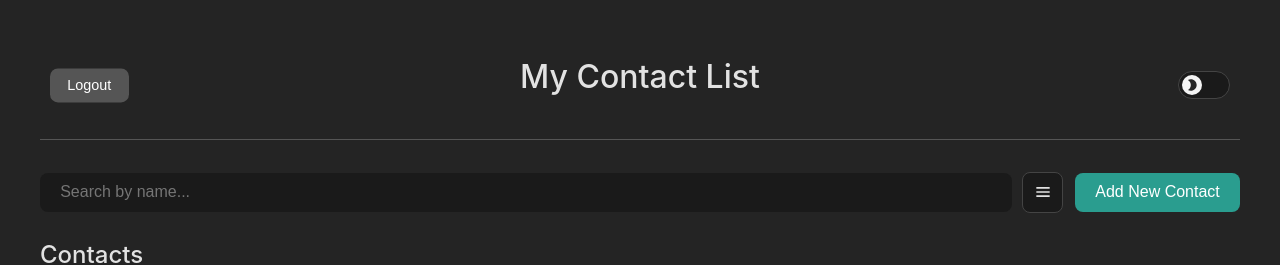
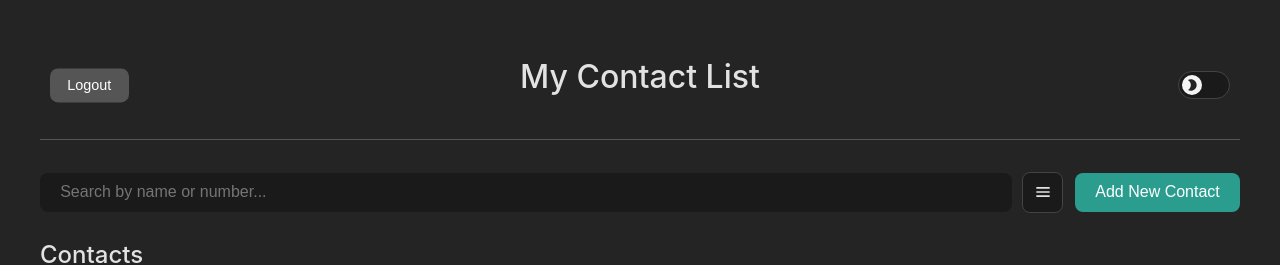
Before and after one commit to pranjalpathak7/my_contact_list, a React (Vite) app: page / in a window 1280 px wide. Shown: the top 265 px of the page. Built offline with nearby package versions, Linux system fonts and the light colour scheme; no server answers; sample sign-in values are in the browser's storage.

Commit message:
improved search bar

```diff
--- a/src/components/SearchBar.jsx
+++ b/src/components/SearchBar.jsx
@@ -6,7 +6,7 @@ const SearchBar = ({ onSearch }) => {
     <div className="search-bar">
       <input
         type="text"
-        placeholder="Search by name..."
+        placeholder="Search by name or number..."
         // When the user types, call the function from the parent
         onChange={(e) => onSearch(e.target.value)}
       />
```
